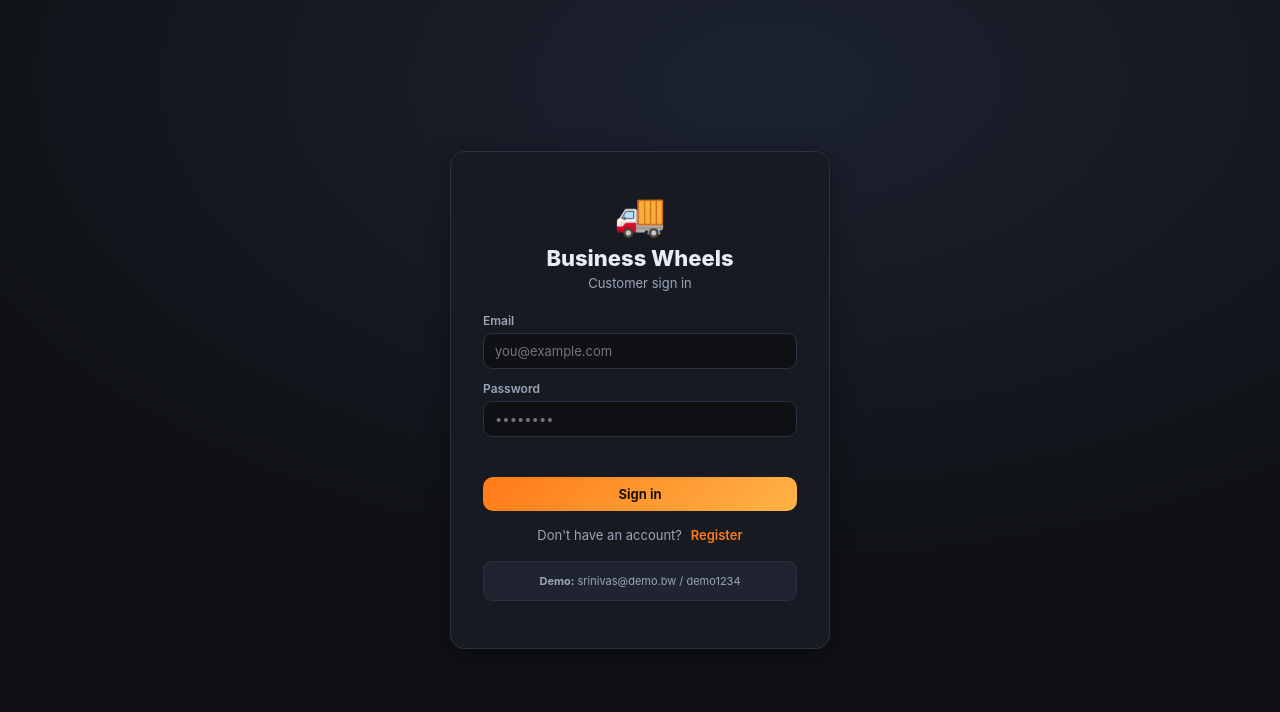
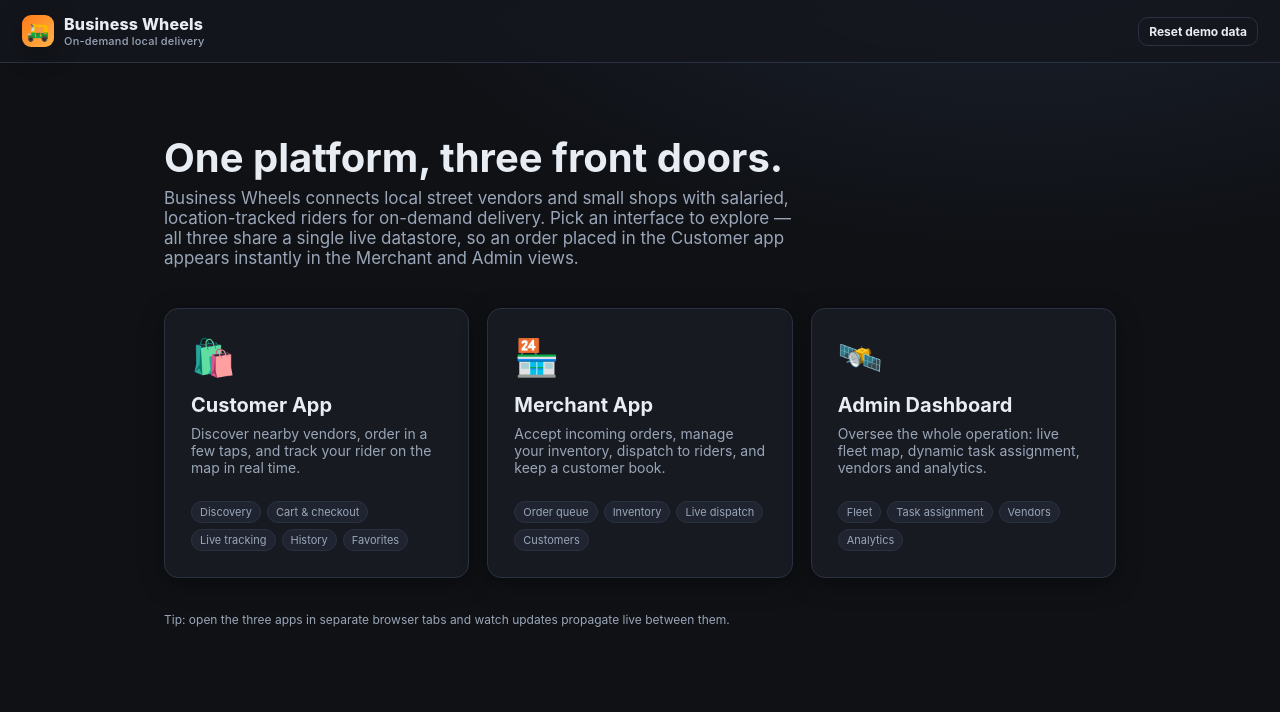
Before and after one commit to businessboxvizag/Sardha, a plain HTML site: page index.html in a window 1280 px wide. Drawn offline with Linux system fonts and the light colour scheme.

Commit message:
Update index.html for Platform Portal layout

```diff
--- a/index.html
+++ b/index.html
@@ -3,42 +3,73 @@
 <head>
   <meta charset="UTF-8" />
   <meta name="viewport" content="width=device-width, initial-scale=1.0" />
-  <title>Business Wheels — Customer</title>
-  <link rel="stylesheet" href="../assets/css/styles.css" />
-  <link rel="manifest" href="/manifest.json" />
-  <meta name="theme-color" content="#f5a623" />
-  <meta name="apple-mobile-web-app-capable" content="yes" />
-  <meta name="apple-mobile-web-app-status-bar-style" content="black-translucent" />
-  <meta name="apple-mobile-web-app-title" content="Business Wheels" />
-  <link rel="apple-touch-icon" href="/assets/icons/icon-192.png" />
+  <title>Business Wheels — Platform Portal</title>
+  <link rel="stylesheet" href="assets/css/styles.css" />
 </head>
 <body>
-  <div id="root"><div class="bw-loading"></div></div>
+  <div class="topbar">
+    <div class="brand">
+      <span class="logo">🛺</span>
+      <span>Business Wheels<small>On-demand local delivery</small></span>
+    </div>
+    <span class="spacer"></span>
+    <button class="btn ghost sm" id="reset">Reset demo data</button>
+  </div>
 
-  <!-- Socket.io client (served by the backend) -->
-  <script src="https://businesswheels-production.up.railway.app/socket.io/socket.io.js"></script>
+  <div class="portal">
+    <h1>One platform, three front doors.</h1>
+    <p class="lede">
+      Business Wheels connects local street vendors and small shops with salaried,
+      location-tracked riders for on-demand delivery. Pick an interface to explore —
+      all three share a single live datastore, so an order placed in the Customer app
+      appears instantly in the Merchant and Admin views.
+    </p>
 
-  <script>window.BW_API_BASE = "https://businesswheels-production.up.railway.app";</script>
+    <div class="portal-grid">
+      <a class="card hover portal-card" href="customer/index.html">
+        <div class="pico">🛍️</div>
+        <h3>Customer App</h3>
+        <p>Discover nearby vendors, order in a few taps, and track your rider on the map in real time.</p>
+        <div class="chip-list">
+          <span class="tag">Discovery</span><span class="tag">Cart &amp; checkout</span>
+          <span class="tag">Live tracking</span><span class="tag">History</span><span class="tag">Favorites</span>
+        </div>
+      </a>
 
-  <script src="../assets/js/api.js"></script>
-  <script src="../assets/js/auth-ui.js"></script>
-  <script src="../assets/js/util.js"></script>
-  <script src="/customer/customer.js"></script>
+      <a class="card hover portal-card" href="merchant/index.html">
+        <div class="pico">🏪</div>
+        <h3>Merchant App</h3>
+        <p>Accept incoming orders, manage your inventory, dispatch to riders, and keep a customer book.</p>
+        <div class="chip-list">
+          <span class="tag">Order queue</span><span class="tag">Inventory</span>
+          <span class="tag">Live dispatch</span><span class="tag">Customers</span>
+        </div>
+      </a>
+
+      <a class="card hover portal-card" href="admin/index.html">
+        <div class="pico">🛰️</div>
+        <h3>Admin Dashboard</h3>
+        <p>Oversee the whole operation: live fleet map, dynamic task assignment, vendors and analytics.</p>
+        <div class="chip-list">
+          <span class="tag">Fleet</span><span class="tag">Task assignment</span>
+          <span class="tag">Vendors</span><span class="tag">Analytics</span>
+        </div>
+      </a>
+    </div>
+
+    <p class="muted small" style="margin-top:34px">
+      Tip: open the three apps in separate browser tabs and watch updates propagate live between them.
+    </p>
+  </div>
+
+  <script src="assets/js/store.js"></script>
   <script>
-    if ("serviceWorker" in navigator) {
-      navigator.serviceWorker.register("/sw.js").catch(() => {});
-    }
-    // Handle ?v= unlock param (direct deep-link into customer app with vendor unlock)
-    (function() {
-      const p = new URLSearchParams(location.search);
-      const v = p.get("v");
-      if (v) {
-        try {
-          const list = JSON.parse(localStorage.getItem("bw_unlocked_vendors") || "[]");
-          if (!list.includes(v)) { list.push(v); localStorage.setItem("bw_unlocked_vendors", JSON.stringify(list)); }
-        } catch {}
+    document.getElementById("reset").addEventListener("click", function () {
+      if (confirm("Reset all demo data back to seed state?")) {
+        BW.reset();
+        alert("Demo data reset.");
       }
-    })();
+    });
   </script>
 </body>
 </html>
```
